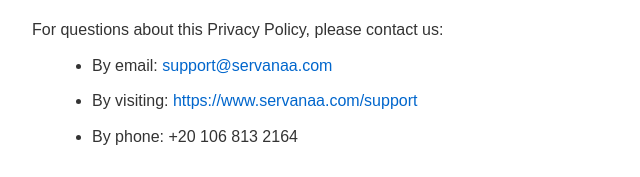
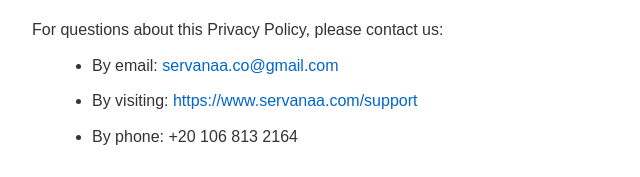
Before and after one commit to Servana-Co/privacy-policy, a plain HTML site: page index.html in a window 1280 px wide. Shown: the part 4451-4628 px from the top of the page, 208-848 px from the left. Drawn offline with Linux system fonts and the light colour scheme.

Commit message:
Update index.html

```diff
--- a/index.html
+++ b/index.html
@@ -169,7 +169,7 @@
     <h2>Contact Us</h2>
     <p>For questions about this Privacy Policy, please contact us:</p>
     <ul>
-        <li>By email: <a href="mailto:support@servanaa.com">support@servanaa.com</a></li>
+        <li>By email: <a href="mailto:servanaa.co@gmail.com">servanaa.co@gmail.com</a></li>
         <li>By visiting: <a href="https://www.servanaa.com/support" rel="external nofollow noopener" target="_blank">https://www.servanaa.com/support</a></li>
         <li>By phone: +20 106 813 2164</li>
     </ul>
```
